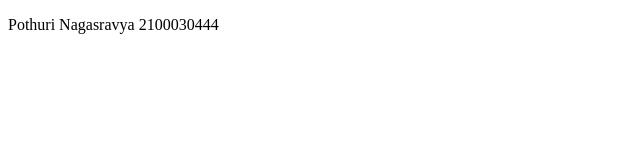
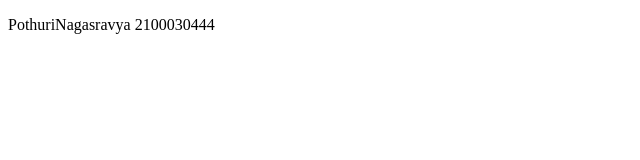
Before and after one commit to Pothuri-Nagasravya/Aboutme, a plain HTML site: page index.html in a window 1280 px wide. Shown: the full height of the page, 0-640 px from the left. Drawn offline with Linux system fonts and the light colour scheme.

Commit message:
My first repository

```diff
--- a/index.html
+++ b/index.html
@@ -2,7 +2,7 @@
 <html>
 <body>
 
-<p>Pothuri Nagasravya 2100030444</p>
+<p>PothuriNagasravya 2100030444</p>
 
 </body>
 </html>
```
